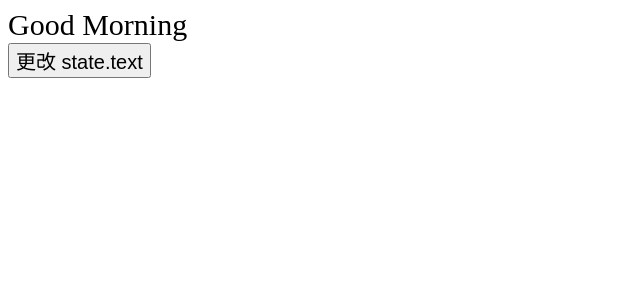
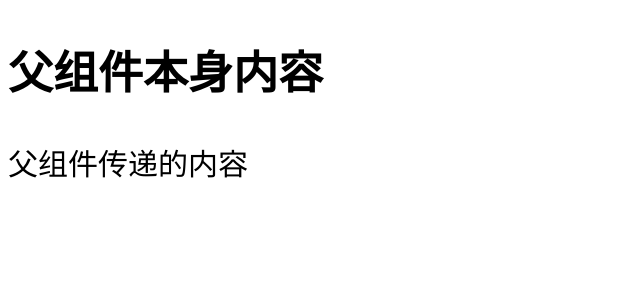
Before and after one commit to halfmoonvic/react-base, a React app: page / in a window 1280 px wide. Shown: the top 300 px of the page, without its empty margins (0-640 px from the left). Built offline with nearby package versions, Linux system fonts and the light colour scheme.

Commit message:
release(v5): props 传值 父 → 子

```diff
--- a/src/App.js
+++ b/src/App.js
@@ -1,29 +1,27 @@
 import React, { Component } from 'react';
 
+// 父组件
 class App extends Component {
-  constructor(props) {
-    super(props)
-    this.state = {
-      flag: true
-    }
-
-    // this.handleClick = this.handleClick.bind(this)
-  }
-  handleClick() {
-    console.log('this: ', this)
-
-    this.setState({
-      flag: !this.state.flag
-    })
-  }
   render() {
     return (
       <div className="app">
-        <div>{this.state.flag ? 'Good Morning' : 'Good Afternoon'}</div>
-        <button onClick={this.handleClick}>更改 state.text</button>
+        <h2>父组件本身内容</h2>
+        <SonComp text={'父组件传递的内容'}></SonComp>
       </div>
     )
   }
 }
 
-export default App;
+// 子组件
+class SonComp extends Component {
+  render() {
+    return (
+      <div className="son">
+        {this.props.text}
+      </div>
+    )
+  }
+}
+
+
+export default App
```
